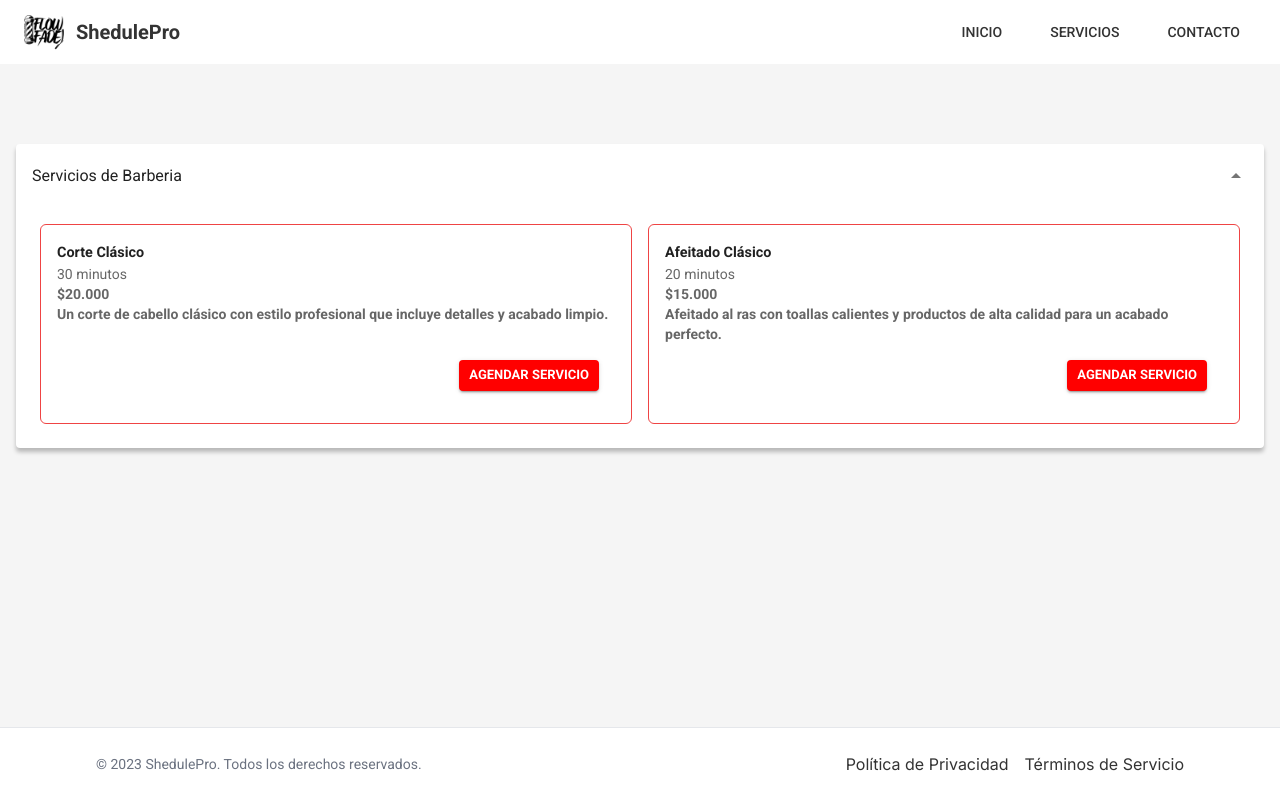
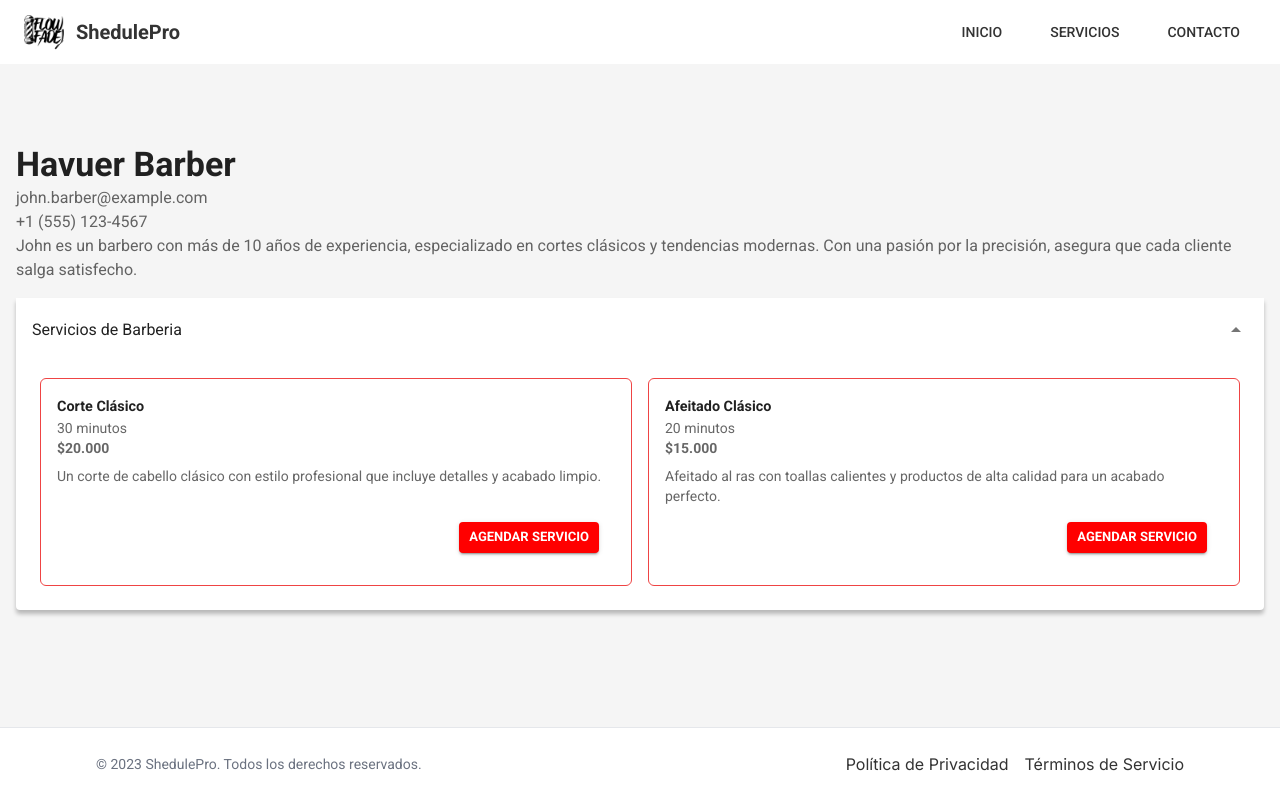
Before and after one commit to ldkjvvier/SchedulePro, a Next.js app: page /profesional/1 in a window 1280 px wide. Built offline with nearby package versions, Linux system fonts and the light colour scheme.

Commit message:
feat: Add user details section to professional page with name, email, contact number, and bio

```diff
--- a/src/app/profesional/[id]/page.tsx
+++ b/src/app/profesional/[id]/page.tsx
@@ -39,6 +39,24 @@ export default function Profesional({
 	return (
 		<div className="tw-bg-secondary tw-flex-1 tw-w-full tw-py-12">
 			<div className="tw-container tw-mx-auto tw-px-4 tw-py-8">
+				<div>
+					<Typography
+						variant="h4"
+						color="text.primary"
+						sx={{ fontWeight: 'bold' }}
+					>
+						{user?.name}
+					</Typography>
+					<Typography variant="body1" color="text.secondary">
+						{user?.email}
+					</Typography>
+					<Typography variant="body1" color="text.secondary">
+						{user?.contactNumber}
+					</Typography>
+					<Typography variant="body1" color="text.secondary">
+						{user?.bio}
+					</Typography>
+				</div>
 				<Accordion
 					sx={{
 						boxShadow: '0px 4px 4px rgba(0, 0, 0, 0.25)',
@@ -61,7 +79,11 @@ export default function Profesional({
 								>
 									<Typography
 										variant="h6"
-										sx={{ fontWeight: 'bold', fontSize: '0.9rem' }}
+										sx={{
+											fontWeight: 'bold',
+											fontSize: '0.9rem',
+											textTransform: 'capitalize',
+										}}
 									>
 										{service.name}
 									</Typography>
@@ -79,7 +101,10 @@ export default function Profesional({
 									<Typography
 										variant="body2"
 										color="text.secondary"
-										sx={{ fontWeight: 'bold' }}
+										marginTop={1}
+										sx={{
+											fontWeight: 'semibold',
+										}}
 									>
 										{service.description}
 									</Typography>
```
